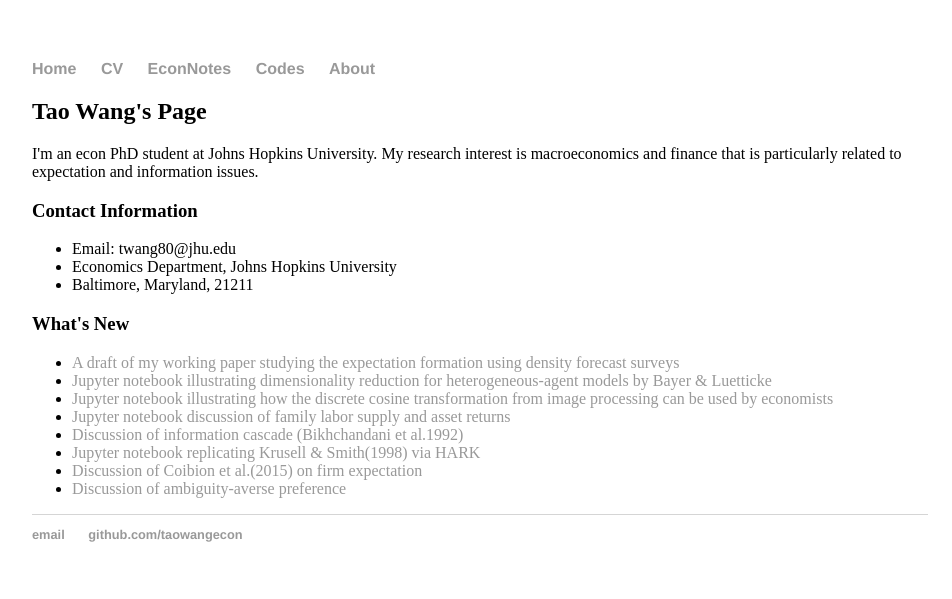
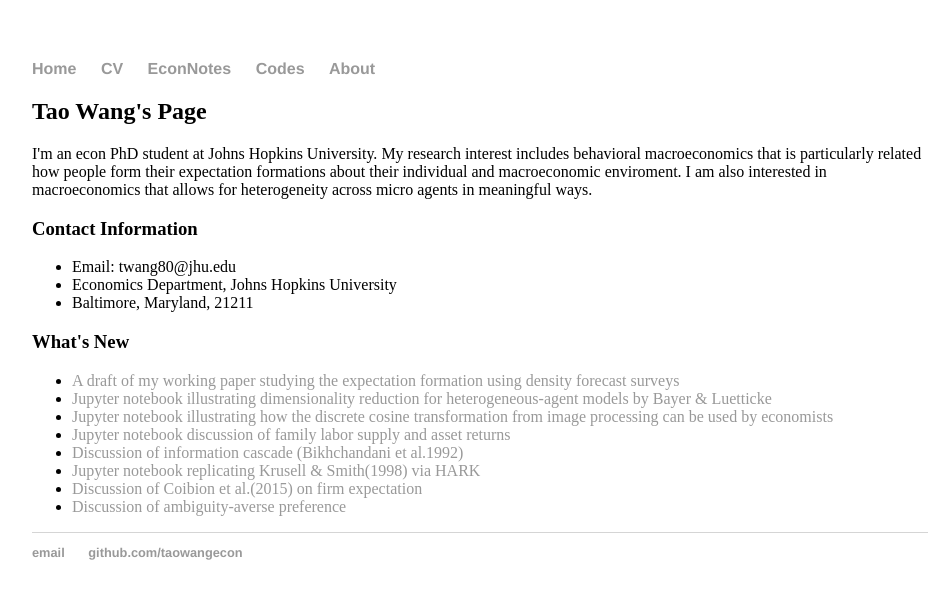
Before and after one commit to iworld1991/TaoWangEcon.github.io, a Jekyll site: the page built from index.html, in a window 1280 px wide. Shown: the top 599 px of the page, without its empty margins (160-1112 px from the left). Built offline with Jekyll 4.4.1, drawn with Linux system fonts in a browser that asks for light colours.

Commit message:
Update index.html
update self-description of research interest.

```diff
--- a/index.html
+++ b/index.html
@@ -5,8 +5,7 @@ title: Tao Wang's Page
 <div class="blurb">
 	<h2> {{page.title}} </h2>
 	<p2>I'm an econ PhD student at Johns Hopkins University.<p2>
-	<p2>My research interest is macroeconomics and finance that is particularly related to expectation and information issues. </p2>
-
+	<p2>My research interest includes behavioral macroeconomics that is particularly related how people form their expectation formations about their individual and macroeconomic enviroment. I am also interested in macroeconomics that allows for heterogeneity across micro agents in meaningful ways.
 	<h3> Contact Information </h3>
 	  <ul>
 	 <li>Email: twang80@jhu.edu</li>
```
